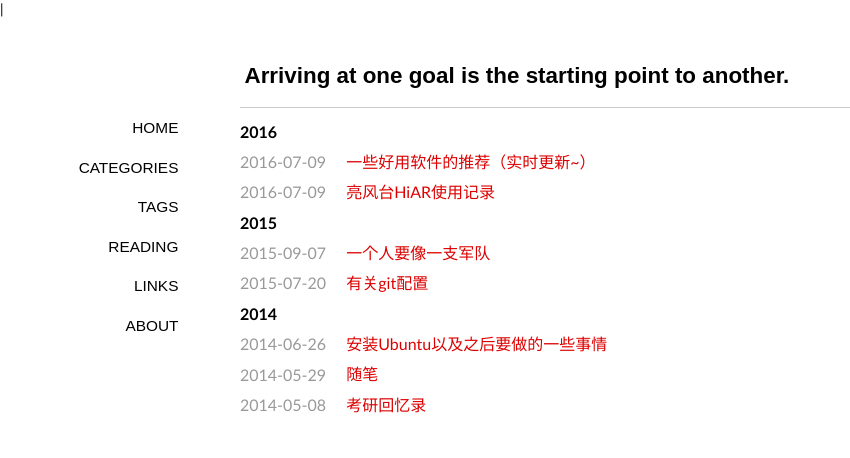
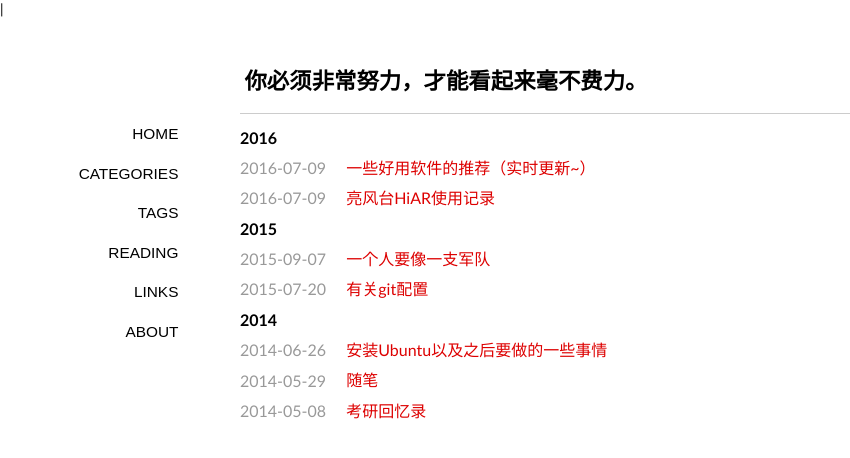
Before and after one commit to PianoCat/PianoCat.github.io, a Jekyll site: the page built from index.md, in a window 1280 px wide. Shown: the top 458 px of the page, without its empty margins (0-850 px from the left). Built offline with Jekyll 4.4.1, drawn with Linux system fonts in a browser that asks for light colours; some web fonts are replaced; comment, search, counter and statistics services are not loaded.

Commit message:
modify title

```diff
--- a/index.md
+++ b/index.md
@@ -1,5 +1,5 @@
 ---
-title: Arriving at one goal is the starting point to another.
+title: 你必须非常努力，才能看起来毫不费力。
 pagetitle: 張げん
 layout: page
 ---
```
